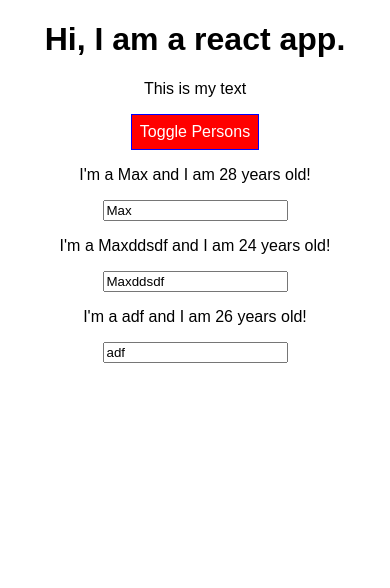
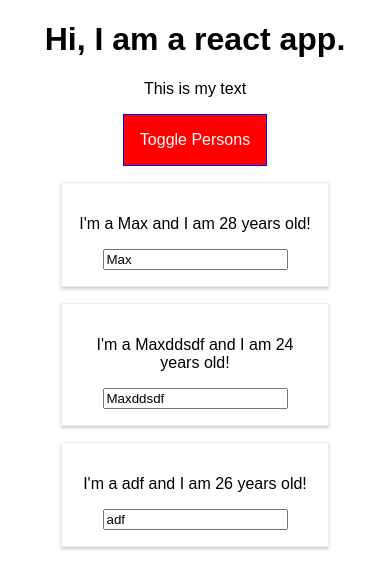
Before and after one commit to marcpre/learning_react, a React app: page / in a window 390 px wide. Both pictures are taken after a click on the button "Toggle Persons". Shown: the top 588 px of the page. Built offline with nearby package versions, Linux system fonts and the light colour scheme.

Commit message:
adding media queries

```diff
--- a/src/App.css
+++ b/src/App.css
@@ -9,3 +9,26 @@
 .bold {
   font-weight: bold;
 }
+
+.App button {
+  border: 1px solid blue;
+  padding: 16px;
+  background-color: green;
+  font: inherit;
+  color: white;
+  cursor: pointer;
+}
+
+.App button:hover {
+  background-color: lightgreen;
+  color: black;
+}
+
+.App button.Red {
+  background-color: red;
+}
+
+.App button.Red:hover {
+  background-color: salmon;
+  color: black;
+}
--- a/src/App.js
+++ b/src/App.js
@@ -65,6 +65,7 @@ deletePersonHandler = (personIndex) => {
     };
 
     let persons = null;
+    let btnClass = '';
 
     if(this.state.showPersons) {
       persons = (
@@ -81,11 +82,7 @@ deletePersonHandler = (personIndex) => {
       </div>
       );
 
-      style.backgroundColor = 'red';
-      style[':hover'] = {
-        backgroundColor: 'lightred',
-        color: 'black',
-      };
+      btnClass = classes.Red;
     }
 
     let assignedClasses = [];
@@ -101,7 +98,7 @@ deletePersonHandler = (personIndex) => {
           <h1 > Hi, I am a react app. </h1>
           <p className={assignedClasses.join(' ')}> This is my text </p>
             <button
-              style={style}
+              className={btnClass}
               onClick={this.togglePersonsHandler}> Toggle Persons </button>
             {persons}
         </div>
--- a/src/Person/Person.css
+++ b/src/Person/Person.css
@@ -6,3 +6,9 @@
     padding: 16px;
     text-align: center;
 }
+
+@media (min-width:500px) {
+    .Person {
+        width: 450px;
+    }
+}
--- a/src/Person/Person.js
+++ b/src/Person/Person.js
@@ -1,9 +1,9 @@
 import React from 'react';
-import './Person.css';
+import classes from './Person.css';
 
 const person = (props) => {
     return (
-        <div className="Person" >
+        <div className={classes.Person} >
             <p onClick={props.click}>I'm a {props.name} and I am {props.age} years old!</p>
             <p>{props.children}</p>
             <input type="text" onChange={props.changed} value={props.name}/>
```
